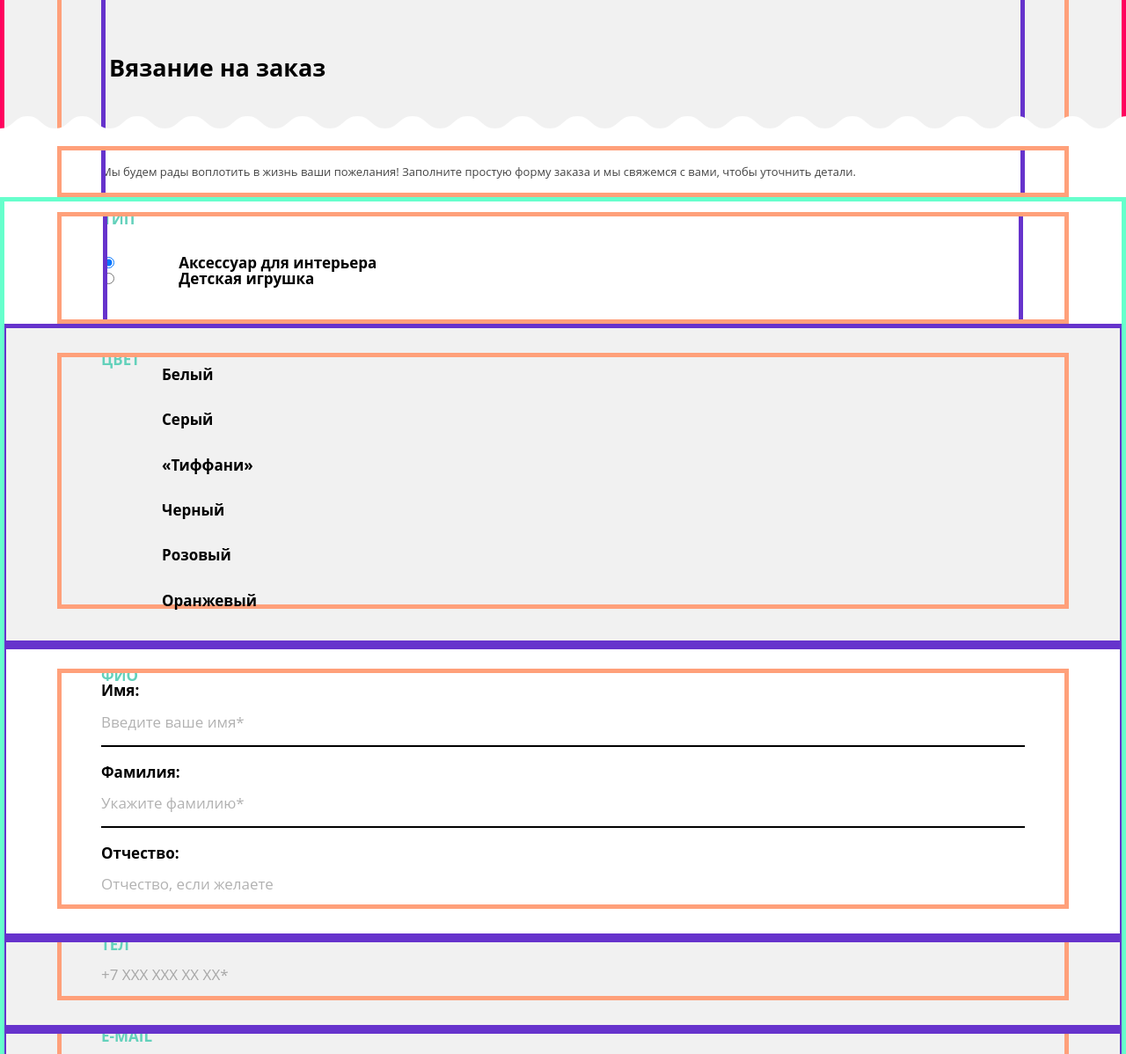
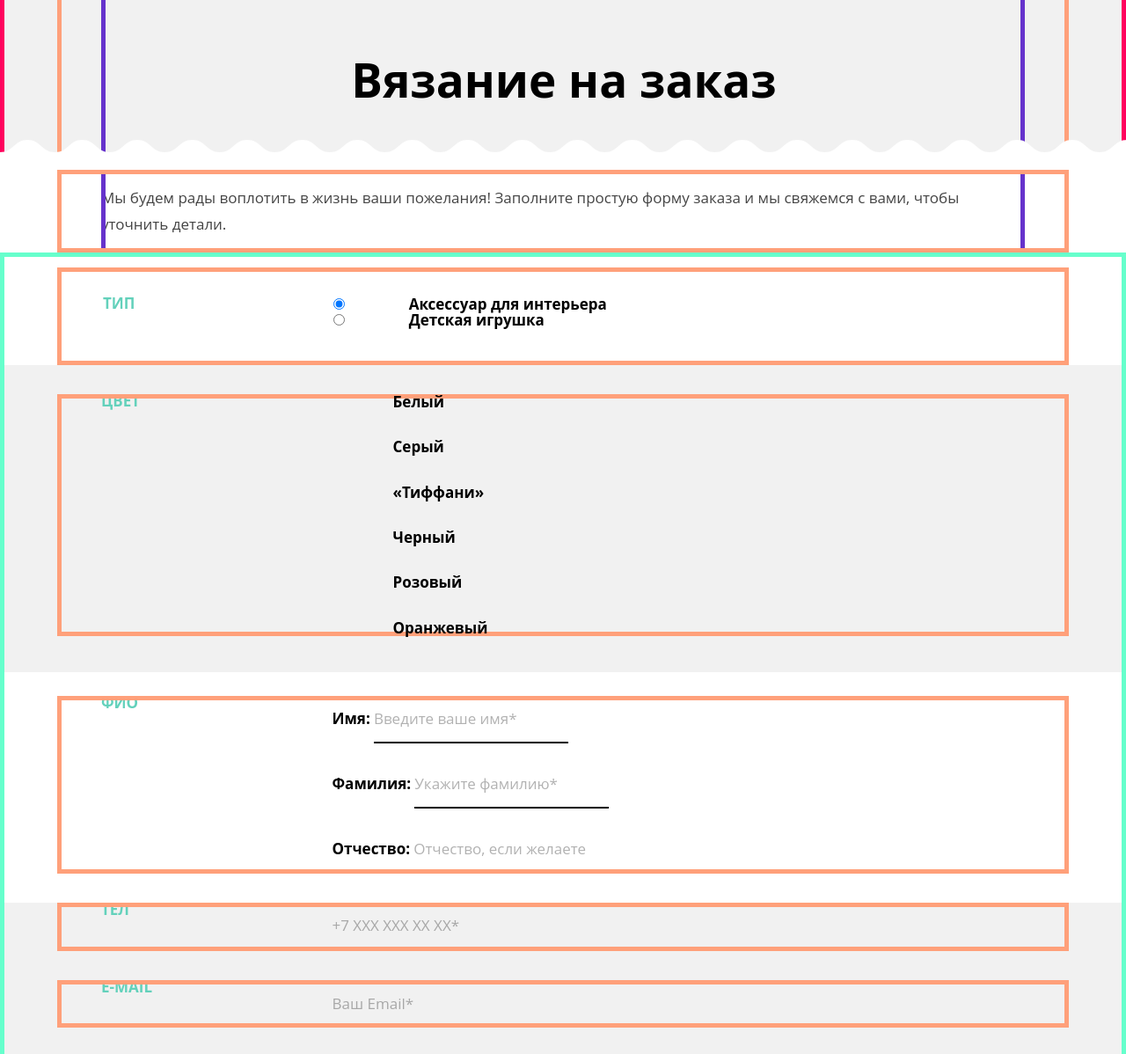
Before and after one commit to mmakeychev91/1588719-mishka-21, a website: page source/form.html in a window 1280 px wide. Shown: the part 71-1269 px from the top of the page at 88% size. Drawn offline with nearby package versions, Linux system fonts and the light colour scheme; files that its build step writes are made by us from their sources.

Commit message:
Оформил fieldset для tablet должным образом

```diff
--- a/source/form.html
+++ b/source/form.html
@@ -58,8 +58,9 @@
       <div class="page-container">
         <div class="container">
           <fieldset class="main-form__fieldset type">
+            <div class="fieldset-container">
               <legend class="type__legend legend"> Тип </legend>
-            <ul class="type__list">
+              <ul class="type__list user-field">
                 <li class="type__item">
                   <input class="type__radio radio" type="radio" name="type" value="interior_accessory" id="type-choice1" checked>
                   <label for="type-choice1" class="type__label label label--radio" name="type"> Аксессуар для интерьера </label>
@@ -69,14 +70,16 @@
                   <label for="type-choice2" class="type__label label label--radio" name="type"> Детская игрушка </label>
                 </li>
               </ul>
+            </div>
           </fieldset>
         </div>
       </div>
       <fieldset class="main-form__fieldset color">
         <div class="page-container">
           <div class="container">
+            <div class="fieldset-container">
               <legend class="color__legend legend"> Цвет </legend>
-            <ul class="color__list">
+              <ul class="color__list user-field">
                 <li class="color__item">
                   <input type="checkbox" class="color__checkbox checkbox visually-hidden" name="color-white" id="filter-color-white">
                   <label for="filter-color-white" class="color__label label label--checkbox">Белый</label>
@@ -104,12 +107,14 @@
               </ul>
             </div>
           </div>
+        </div>
       </fieldset>
       <fieldset class="main-form__fieldset main-form__fieldset--full-name">
         <div class="page-container">
           <div class="container">
+            <div class="fieldset-container">
               <legend class="main-form__legend legend"> ФИО </legend>
-            <ul class="main-form__list">
+              <ul class="main-form__list user-field">
                 <li class="main-form__item">
                   <label for="filter-name" class="main-form__label label">Имя:</label>
                   <input type="text" class="main-form__input input input--full-name" name="name" id="filter-name" required placeholder="Введите ваше имя*">
@@ -125,29 +130,36 @@
               </ul>
             </div>
           </div>
+        </div>
       </fieldset>
       <fieldset class="main-form__fieldset main-form__fieldset--tel">
         <div class="page-container">
           <div class="container">
+            <div class="fieldset-container">
               <legend class="main-form__legend legend"> Тел </legend>
-            <input type="tel" class="main-form__input input input--tel" required placeholder="+7 ХХХ ХХХ ХХ ХХ*" name="tel">
+              <input type="tel" class="main-form__input input input--tel user-field" required placeholder="+7 ХХХ ХХХ ХХ ХХ*" name="tel">
+            </div>
           </div>
         </div>
       </fieldset>
       <fieldset class="main-form__fieldset main-form__fieldset--e-mail">
         <div class="page-container">
           <div class="container">
+            <div class="fieldset-container">
               <legend class="main-form__legend legend"> E-mail </legend>
-            <input type="email" class="main-form__input input input--e-mail" required placeholder="Ваш Email*" name="e-mail">
+              <input type="email" class="main-form__input input input--e-mail user-field" required placeholder="Ваш Email*" name="e-mail">
+            </div>
           </div>
         </div>
       </fieldset>
       <div class="page-container">
         <div class="container">
+          <div class="fieldset-container">
             <fieldset class="main-form__fieldset main-form__fieldset--extra">
               <legend class="main-form__legend legend"> Доп </legend>
-            <textarea class="main-form__textarea input input--extra" placeholder="Опишите все ваши пожелания к заказу" name="extra">
+              <textarea class="main-form__textarea input input--extra userfield" placeholder="Опишите все ваши пожелания к заказу" name="extra">
           </textarea>
+          </div>
           </fieldset>
           <p class="main-form__text"> *Поля обязательны для заполнения </p>
           <button type="submit" class="main-form__button button-of-main"> <span>Отправить заказ</span> </button>
--- a/source/sass/blocks/input.scss
+++ b/source/sass/blocks/input.scss
@@ -37,3 +37,9 @@
     border: 2px solid $basic-gray;
   }
 }
+
+@media (min-width: 768px) {
+  .input {
+    width: auto;
+  }
+}
--- a/source/sass/blocks/large-blocks/form/main-form.scss
+++ b/source/sass/blocks/large-blocks/form/main-form.scss
@@ -5,8 +5,6 @@
 }
 
 .main-form__fieldset {
-  outline: 5px solid rgb(102, 51, 204);
-  outline-offset: -5px;
   border: 0;
 
   &--full-name {
--- a/source/sass/blocks/large-blocks/main.scss
+++ b/source/sass/blocks/large-blocks/main.scss
@@ -53,9 +53,24 @@
   outline-offset: -5px;
   margin: 0;
   padding: 74px 7px 74px 9px;
+  text-align: center;
   font-weight: 700;
   font-size: 27px;
   line-height: 30px;
+}
+
+@media (min-width: 768px) {
+  .main__title {
+    font-size: 43px;
+    line-height: 50px;
+  }
+}
+
+@media (min-width: 1150px) {
+  .main__title {
+    font-size: 53px;
+    line-height: 57px;
+  }
 }
 
 .main__text {
@@ -67,6 +82,13 @@
   line-height: 24px;
   outline: 5px solid rgb(102, 51, 204);
   outline-offset: -5px;
+}
+
+@media (min-width: 768px) {
+  .main__text {
+    font-size: 17px;
+    line-height: 30px;
+  }
 }
 
 .main__list {
--- a/source/sass/blocks/legend.scss
+++ b/source/sass/blocks/legend.scss
@@ -5,3 +5,9 @@
   font-size: 17px;
   line-height: 16px;
 }
+
+@media (min-width: 768px) {
+  .legend {
+    flex: 0 1 25%;
+  }
+}
--- /dev/null
+++ b/source/sass/blocks/special-blocks/fieldset-container.scss
@@ -0,0 +1,6 @@
+@media (min-width: 768px) {
+  .fieldset-container {
+    display: flex;
+    flex-wrap: wrap;
+  }
+}
--- /dev/null
+++ b/source/sass/blocks/user-field.scss
@@ -0,0 +1,5 @@
+@media (min-width: 768px) {
+  .user-field {
+    flex: 1 1 auto;
+  }
+}
--- a/source/sass/style.scss
+++ b/source/sass/style.scss
@@ -21,6 +21,8 @@
 //Цвета
 @import "colors.scss";
 //Блоки
+@import "blocks/user-field.scss";
+@import "blocks/special-blocks/fieldset-container.scss";
 @import "blocks/special-blocks/contacts-container.scss";
 @import "blocks/large-blocks/page.scss";
 @import "blocks/legend.scss";
```
Lines whose indentation alone changed are shown as unchanged.
